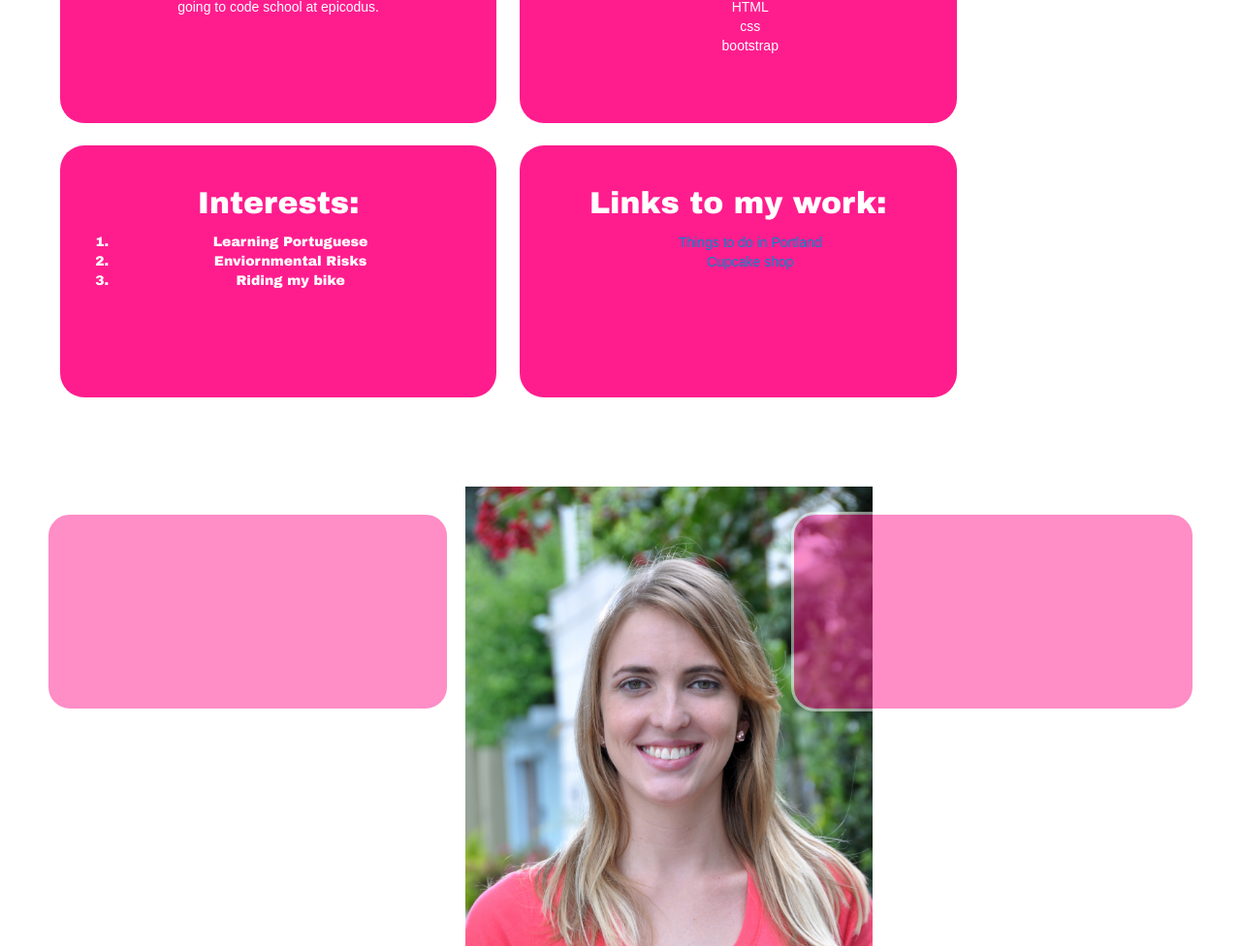
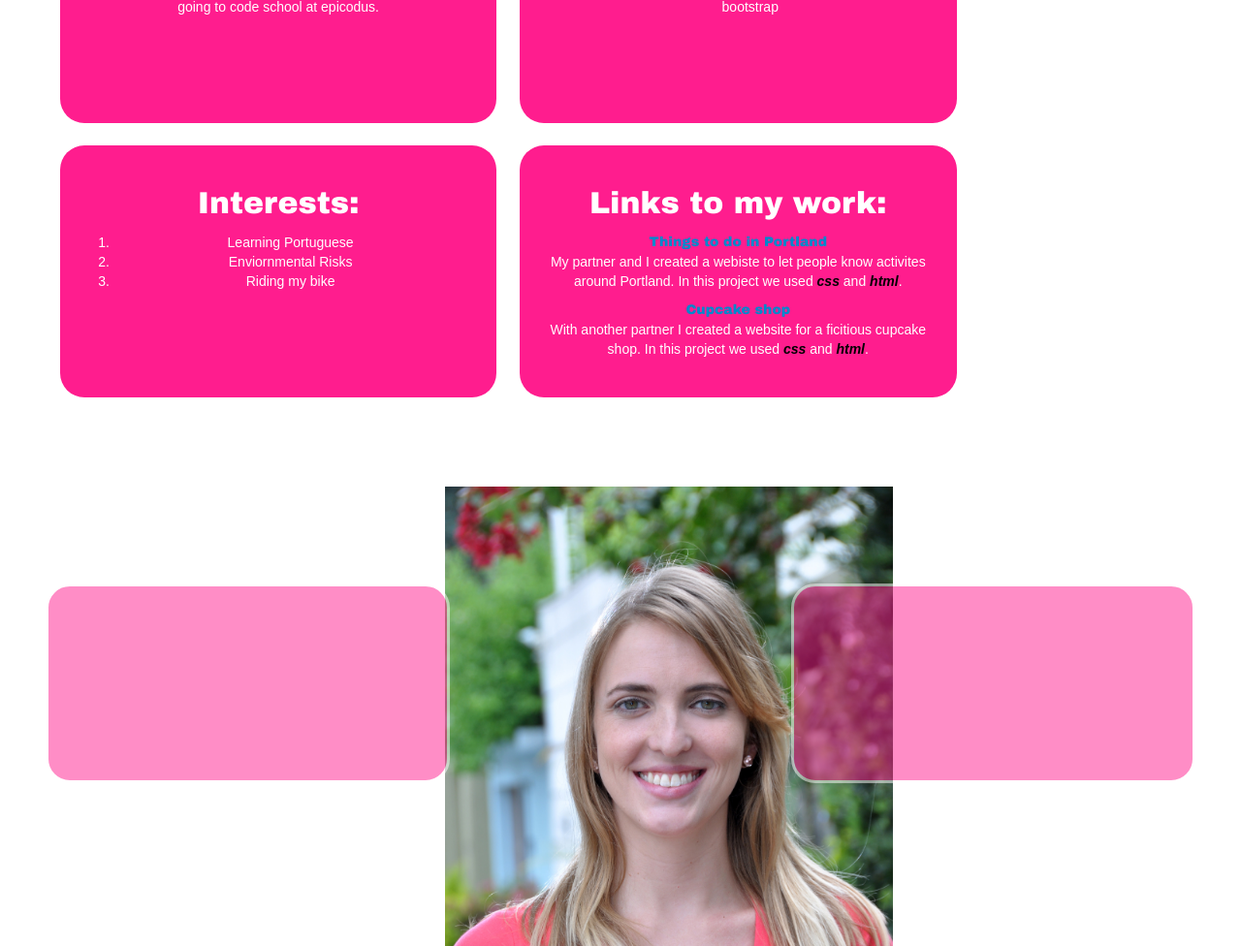
Before and after one commit to meaghanjones/mj-landing-page, a plain HTML site: page index.html in a window 1280 px wide. Shown: the part 574-1550 px from the top of the page at 97% size. Drawn offline with nearby package versions, Linux system fonts and the light colour scheme.

Commit message:
add new styles to lists

```diff
--- a/css/styles.css
+++ b/css/styles.css
@@ -3,16 +3,15 @@ body {
   text-align: center;
   margin: 0;
   font-family: "Arial Black", Gadget, sans-serif;
-
 }
 
-p {
+p, ul, ol {
   font-family: "Arial", Gadget, sans-serif;
 
 }
 
+
  ul {
-  font-family: "Arial", Gadget, sans-serif;
   list-style-type: none;
 }
 
@@ -23,14 +22,9 @@ div {
 }
 
 .meaghan {
-  width: 50%;
-  height: auto
+  width: 55%;
+  height: auto;
 }
-/* Pseudo-classes ------------------ */
-/* ID Selectors -------------------- */
-
-/* Class Selectors ----------------- */
-
 
 .main-header {
   background-color: #ff1d8e;
@@ -46,17 +40,15 @@ div {
   background-color: #ff1d8e;
   border-radius: 25px;
   color:white;
-  margin:1%
+  margin:1%;
 }
-
-
-
 
 .title {
   color: white;
   font-size: 100px;
   font-weight: 900px;
   color:white;
+  margin-bottom: 20px;
 }
 
 /*.carousel {
@@ -71,3 +63,8 @@ div {
 .carousel-indicators {
   bottom:0;
 }
+
+.special {
+  color: black;
+  font-weight: bold;
+}
--- a/index.html
+++ b/index.html
@@ -2,7 +2,7 @@
 <html>
   <head>
     <title>Meaghan Jones</title>
-    <link href="css/bootstrap.min.css" rel="stylesheet">
+    <link href="css/bootstrap.min.css" rel="stylesheet" media="screen">
     <link href="css/styles.css" rel="stylesheet" type="text/css">
   </head>
 
@@ -13,30 +13,26 @@
         <div class="collapse navbar-collapse">
           <ul class="nav navbar-nav navbar-right">
             <li class="active"><a href="#">Home</a></li>
-            <li><a href="#">Portflio</a></li>
             <li><a href="https://www.linkedin.com/in/meaghanj">LinkedIn</a></li>
-            <li><a href="#">My GitHub</a></li>
+            <li><a href="https://github.com/meaghanjones/">My GitHub</a></li>
           </ul>
         </div>
     </div>
   </nav>
 <!-- End Nav bar -->
-
-
+<!--Start Header -->
   <header class="main-header">
     <span class="title">Meaghan Jones</span>
       <h1>Web Developer in Training</h1>
   </header>
-
-
+<!--End Header -->
   <div>
     <div class="left">
       <h2>Why code school?</h2>
-          <p>I am currently working to transistion into a career in the tech feild. I have chosen to think outside box to pivot my career by going to code school at epicodus.</p>
+        <p>I am currently working to transistion into a career in the tech feild. I have chosen to <strong>think outside box</strong> to pivot my career by going to code school at epicodus.</p>
     </div>
-
     <div class="center">
-        <h2>What I have learned so far:</h2>
+      <h2>What I have learned:</h2>
         <ul>
           <li>HTML</li>
           <li>css</li>
@@ -53,12 +49,14 @@
             <li>Riding my bike</li>
           </ol>
       </div>
+  </div>
+    <div>
       <div class="right">
         <h2>Links to my work:</h2>
-          <ul>
-            <li><a href="http://meaghanjones.github.io/things-in-portland/"> Things to do in Portland</a></li>
-            <li><a href="http://meaghanjones.github.io/cookie-recipe/"> Cupcake shop</a></li>
-          </ul>
+        <a href="http://meaghanjones.github.io/things-in-portland/"> Things to do in Portland</a><br>
+        <p>My partner and I created a webiste to let people know activites around Portland. In this project we used <em><span class="special">css</span></em> and <em><span class="special">html</span></em>.</p>
+        <a href="http://meaghanjones.github.io/cookie-recipe/"> Cupcake shop</a>
+        <p>With another partner I created a website for a ficitious cupcake shop. In this project we used <em><span class="special">css</span></em> and <em><span class="special">html</span></em>.</p>
       </div>
     </div>
 
```
Lines whose indentation alone changed are shown as unchanged.
